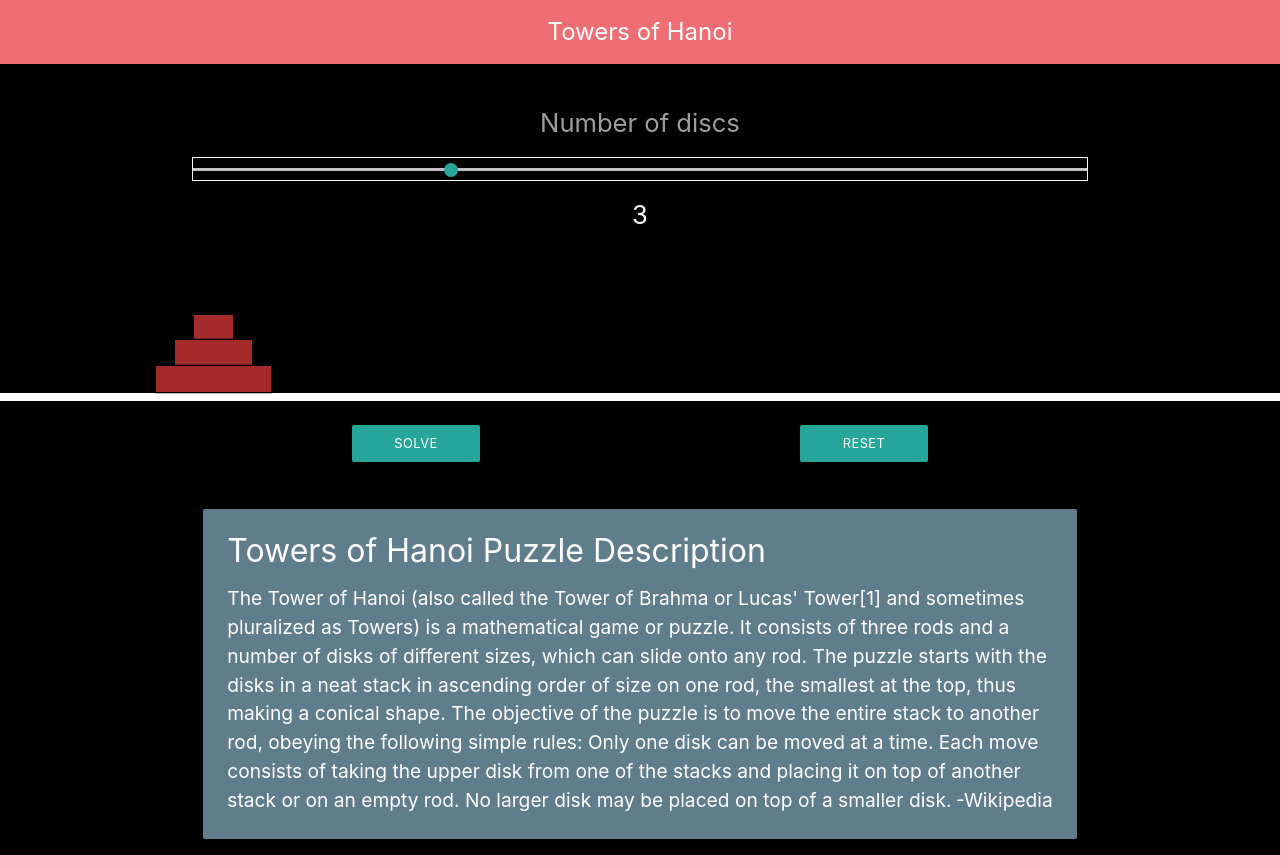
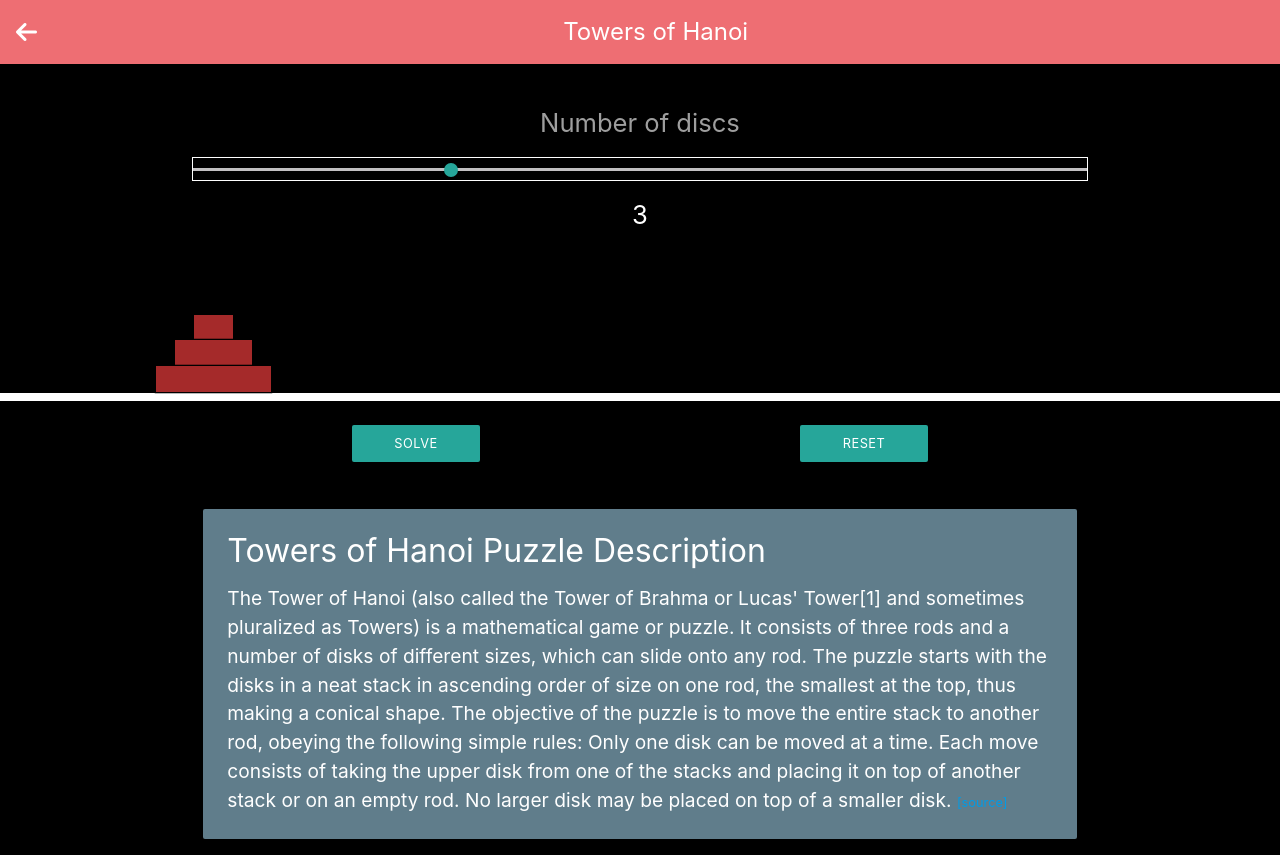
Before and after one commit to projectaki/hanoi_vis, a React (Create React App) app: page / in a window 1280 px wide. Built offline with nearby package versions, Linux system fonts and the light colour scheme.

Commit message:
back button

```diff
--- a/public/index.html
+++ b/public/index.html
@@ -22,7 +22,7 @@
     <!-- Compiled and minified JavaScript -->
     <script src="https://cdnjs.cloudflare.com/ajax/libs/materialize/1.0.0/js/materialize.min.js"></script>
     <!-- Latest compiled and minified CSS -->
-
+    <script src="https://kit.fontawesome.com/36562629dd.js" crossorigin="anonymous"></script>
 
 <!-- Latest compiled and minified JavaScript -->
 
--- a/src/FrontEnd/Navbar.js
+++ b/src/FrontEnd/Navbar.js
@@ -5,8 +5,25 @@ class Navbar extends Component {
         return (
             <div>
                 <nav>
-                    <div class="nav-wrapper" style={{textAlign: "center"}}>
-                        <p style={{fontSize: "3vh"}}>Towers of Hanoi</p>
+                    <div class="nav-wrapper" >
+                    <div className="navgrid" style={{display: "grid", gridTemplateColumns: "20% 80%"}}>
+                        <div classname="navgrid-item" style={{paddingLeft: "2vh", marginTop: 0, paddingTop: 0}}>
+                            <a href="https://projectaki.github.io/portfolio_akos_madarasz/#/Projects"  >
+                            <i class="fas fa-arrow-left"></i>
+                            </a>
+                        </div>
+                        <div classname="navgrid-item">
+                            <div style={{paddingLeft: "30%"}}>
+                                <p style={{fontSize: "3vh"}}>Towers of Hanoi</p>
+                            </div>
+                        </div>
+                    </div>
+
+
+
+
+
+
                     </div>
                 </nav>
             </div>
--- a/src/FrontEnd/hanoi.jsx
+++ b/src/FrontEnd/hanoi.jsx
@@ -196,9 +196,9 @@ export default class Hanoi extends React.Component {
 
                                 Only one disk can be moved at a time.
                                 Each move consists of taking the upper disk from one of the stacks and placing it on top of another stack or on an empty rod.
-                                No larger disk may be placed on top of a smaller disk.
+                                No larger disk may be placed on top of a smaller disk. <a href="https://en.wikipedia.org/wiki/Tower_of_Hanoi" style={{fontSize:"1vw"}}>[source]</a>
 
-                                <p className="right">-Wikipedia</p>
+
                             </p>
                             </div>
 
```
Also changed, not shown: 7 other files (tests, documents, lock files or other folders).
